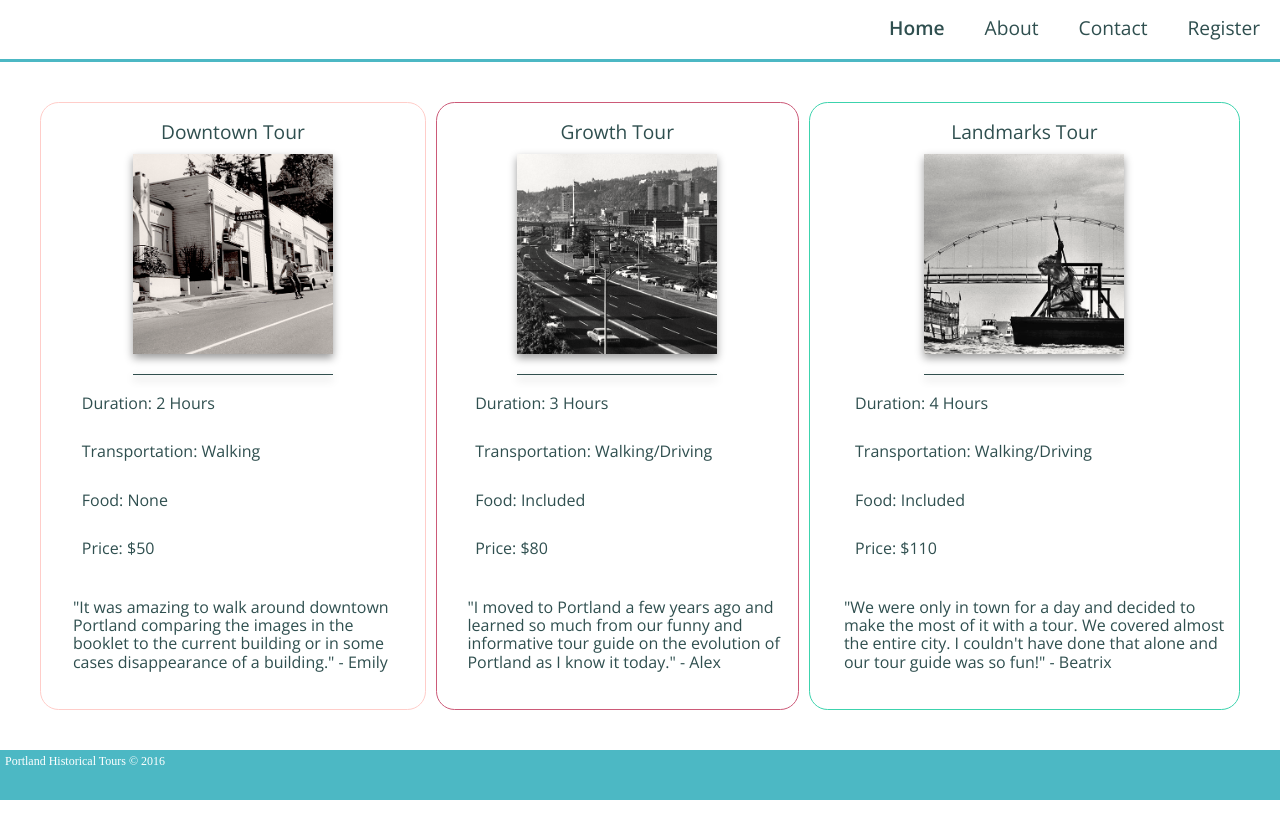
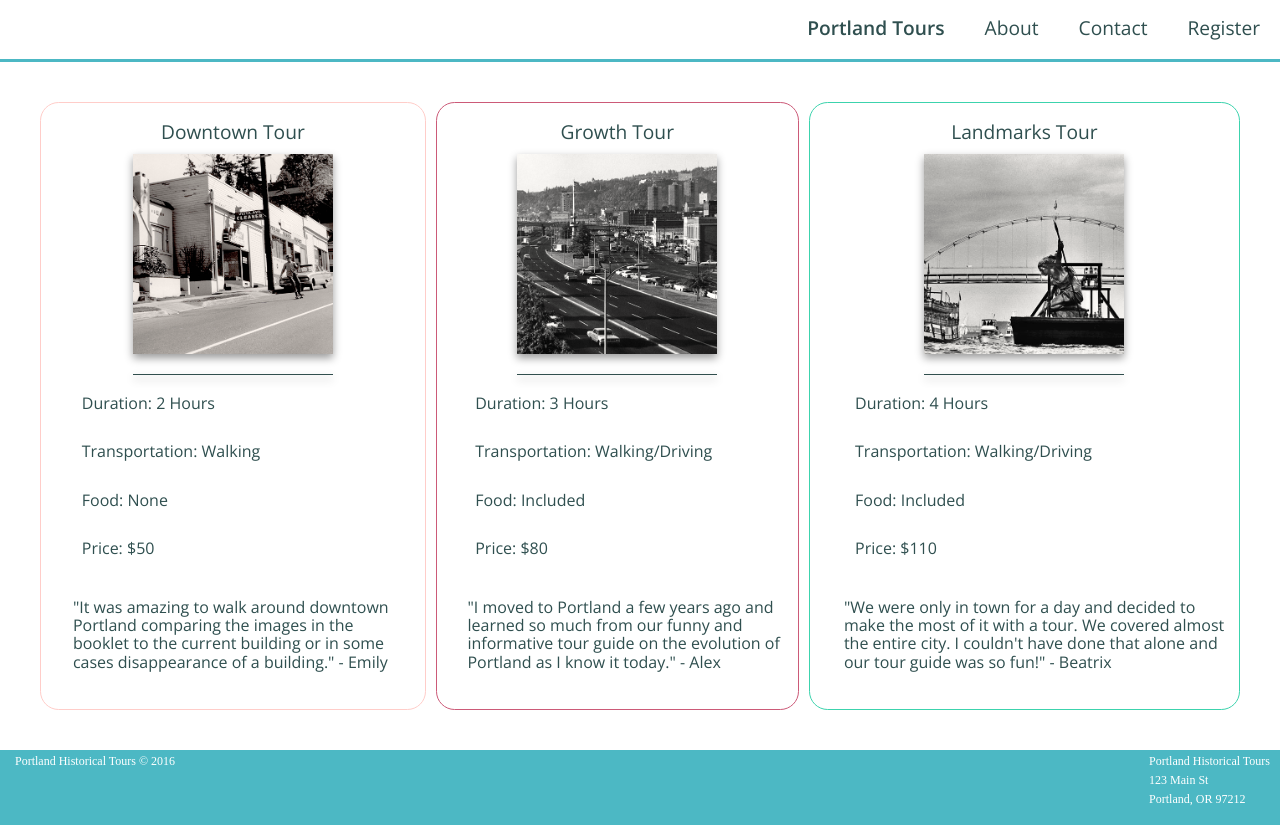
Before and after one commit to jeffaustin81/PortlandHistoricalTours, a website: page index.html in a window 1280 px wide. Shown: the part 126-951 px from the top of the page. Before the commit the page ends 926 px from the top, so only its background shows below. Drawn offline with nearby package versions, Linux system fonts and the light colour scheme.

Commit message:
Add address to footer, Change Home link to be named Portland Tours

```diff
--- a/index.html
+++ b/index.html
@@ -21,7 +21,7 @@
     </header>
     <nav>
       <ul>
-        <li><a href="index.html" class="active">Home</a></li>
+        <li><a href="index.html" class="active">Portland Tours</a></li>
         <li><a href="about.html">About</a></li>
         <li><a href="contact.html">Contact</a></li>
         <li><a href="register.html">Register</a></li>
@@ -97,9 +97,14 @@
     </main>
   </div>
   <footer>
-    <p>
+    <p class="copy">
       Portland Historical Tours &copy; 2016
     </p>
+    <div class="address">
+      <p>Portland Historical Tours</p>
+      <p>123 Main St</p>
+      <p>Portland, OR 97212</p>
+    </div>
   </footer>
 </body>
 
--- a/sass/styles.scss
+++ b/sass/styles.scss
@@ -60,7 +60,7 @@ WRAPPER | IS THE MAIN DIV THAT WRAPS ALL CONTENT EXCLUDING THE FOOTER
 .wrapper {
   min-height: 100%;
   /* equal to footer height */
-  margin-bottom: -50px;
+  margin-bottom: -75px;
 }
 .wrapper:after {
   content: "";
@@ -298,15 +298,27 @@ footer {
   background-color: $secondary-color;
   color: $text-color;
   font-size: .75em;
-  height: 50px;
+  height: 75px;
   p {
     padding: 5px 0 0 5px;
   }
 }
 
 footer, .wrapper:after {
-  height: 50px;
+  height: 75px;
 }
+.copy {
+  float: left;
+  margin-left: 10px;
+}
+.address {
+  float: right;
+  margin-right: 10px;
+}
+
+/*/////////////////////////////////////////////////
+MEDIA QUERIES
+////////////////////////////////////////////////*/
 
 @media (min-width: 480px) {
   .registration {
```
Also changed, not shown: about.html (+7 -2 lines), contact.html (+7 -2 lines), downtown.html (+7 -2 lines), growth.html (+7 -2 lines), landmarks.html (+7 -2 lines), register.html (+7 -2 lines), css/styles.css, css/styles.min.css.
